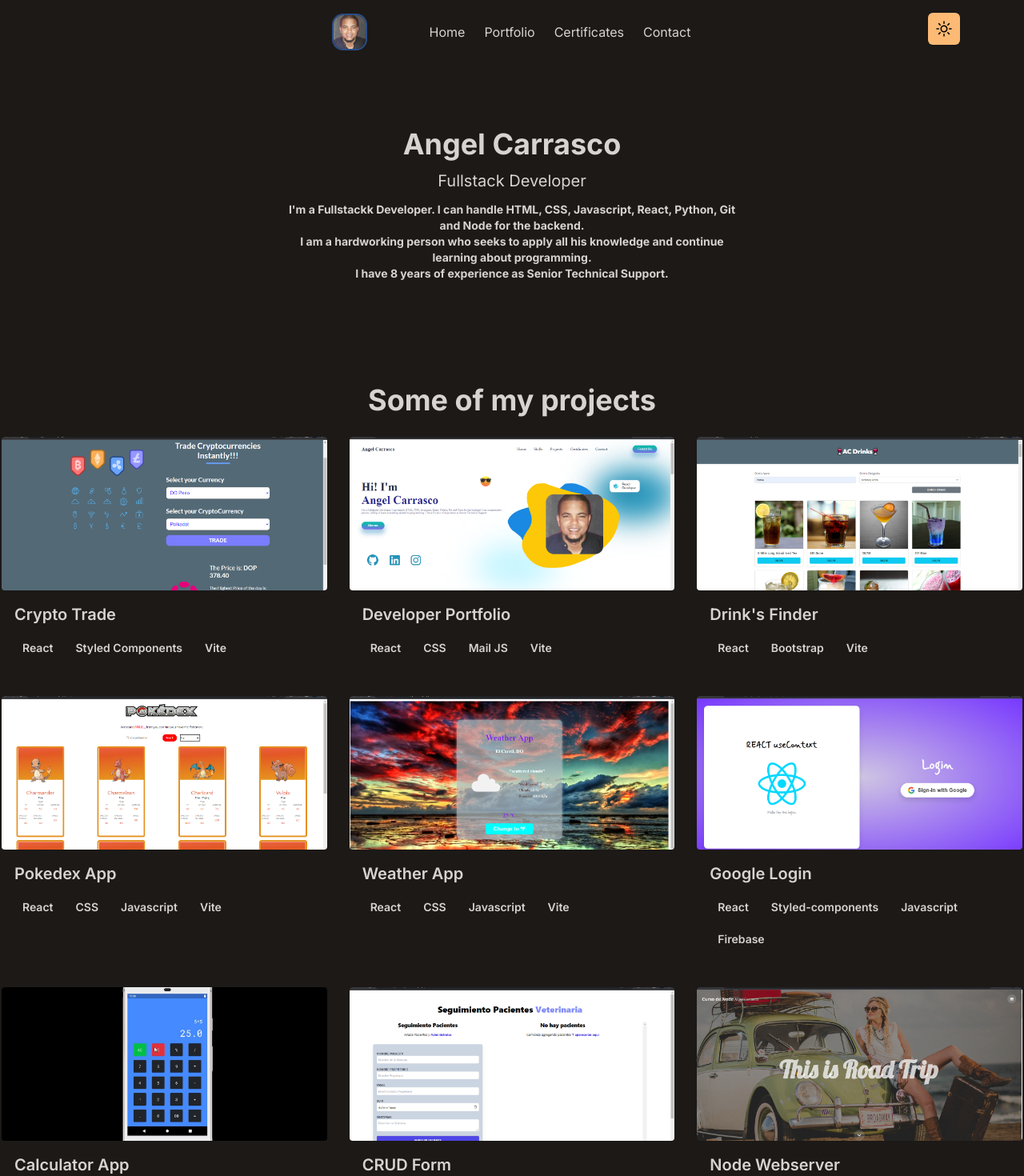
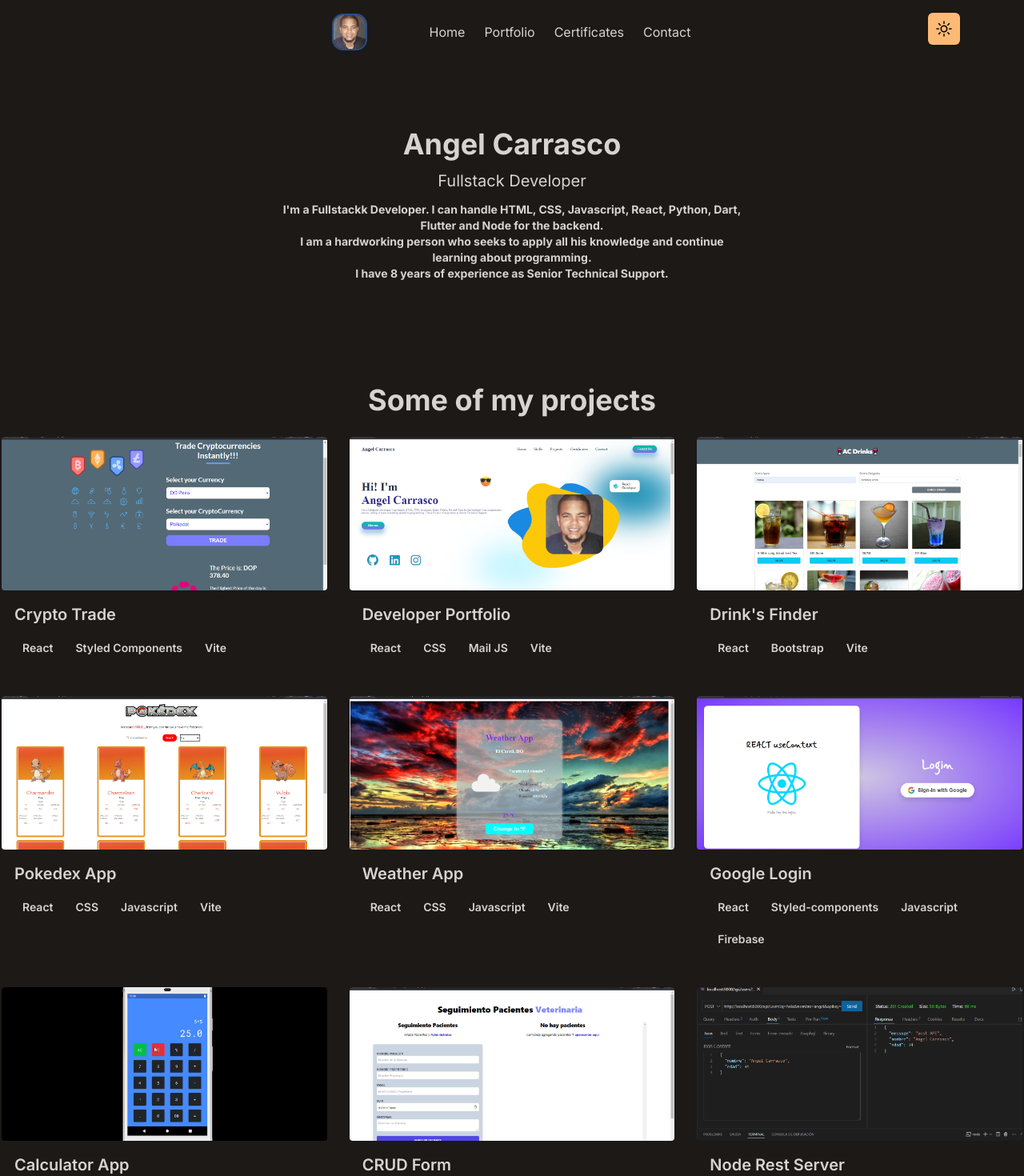
Before and after one commit to acarrascocesa/acportfolio23, a React (Vite) app: page / in a window 1280 px wide. Shown: the top 1470 px of the page at 80% size. Built offline with nearby package versions, Linux system fonts and the light colour scheme.

Commit message:
node rest server added

```diff
--- a/src/components/Intro.jsx
+++ b/src/components/Intro.jsx
@@ -9,7 +9,7 @@ const Intro = () => {
       </p>
       <p className="text-sm max-w-xl mb-6 font-bold">
         I'm a Fullstackk Developer. I can handle HTML, CSS, Javascript, React,
-        Python, Git and Node for the backend.
+        Python, Dart, Flutter and Node for the backend.
         <br />
         I am a hardworking person who seeks to apply all his knowledge and continue learning about programming.
         <br />
--- a/src/data/portfolio.js
+++ b/src/data/portfolio.js
@@ -8,6 +8,7 @@ import weatherapp from "./projects/weatherapp.png"
 import webserver from "./projects/webserver.png"
 import login from "./projects/login.png"
 import calculator from "./projects/calculator.png"
+import restserver from "./projects/restserver.png"
 
 export default [
     {
@@ -59,6 +60,12 @@ export default [
         link: "https://petshopac.netlify.app/"
     },
     {
+        title: "Node Rest Server",
+        img: restserver,
+        stack: ["Node", "HTML", "Express", "Javascript"],
+        link: "https://restserverac.up.railway.app/"
+    },
+    {
         title: "Node Webserver",
         img: webserver,
         stack: ["Node", "HTML", "CSS", "Javascript"],
```
Also changed, not shown: src/data/projects/restserver.png (added).
